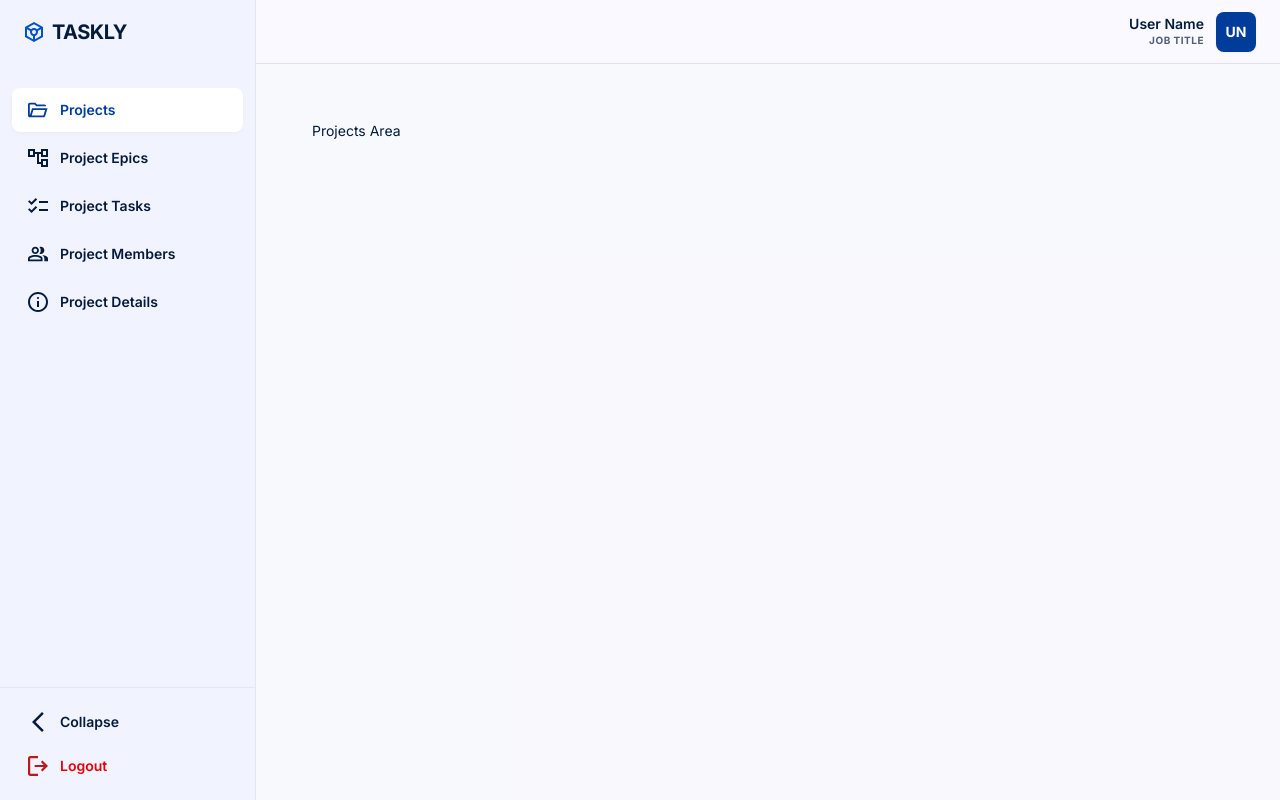
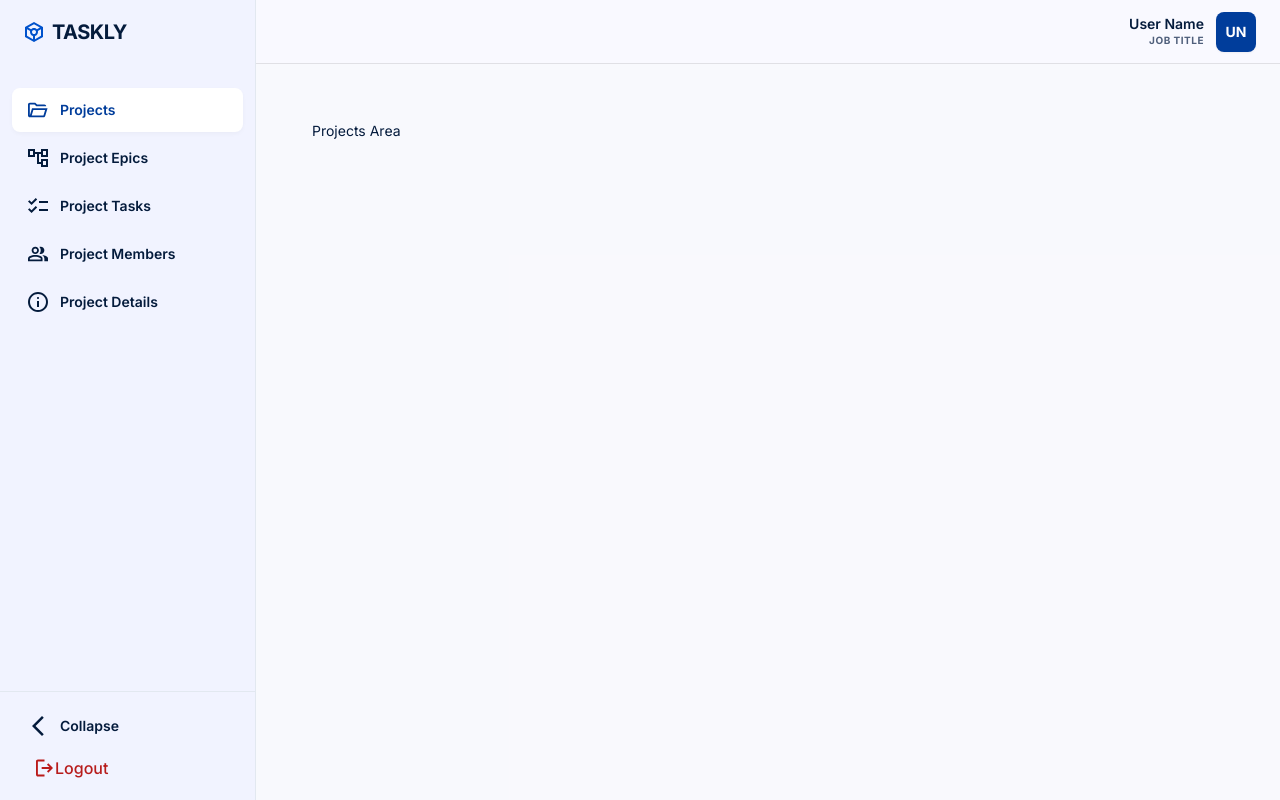
Before and after one commit to HaidyHisham/taskly, a React (Vite) app: page /project/projects in a window 1280 px wide. Built offline with nearby package versions, Linux system fonts and the light colour scheme.

Commit message:
feat: implement logout functionality

```diff
--- a/src/App.tsx
+++ b/src/App.tsx
@@ -1,11 +1,46 @@
+import React, { useEffect } from "react";
 import "./index.css";
-import { RouterProvider } from "react-router-dom"
-import router from "./router/router"
+import { RouterProvider } from "react-router-dom";
+import router from "./router/router";
 import { ToastContainer } from "react-toastify";
 import "react-toastify/dist/ReactToastify.css";
+import { useAppDispatch } from "./store/hooks";
+import { setCredentials, logout } from "./features/auth/store/authSlice";
+import { getRefreshToken } from "./features/auth/utils/auth";
+import { refreshTokenService } from "./features/auth/services/token.services";
+
+function App() {
+  const dispatch = useAppDispatch();
+
+  useEffect(() => {
+    const refreshSession = async () => {
+      const storedRefreshToken = getRefreshToken();
+      if (!storedRefreshToken) return;
+
+      const rememberMe = !!localStorage.getItem("taskly_refresh_token");
+
+      try {
+        const result = await refreshTokenService(storedRefreshToken);
+        dispatch(
+          setCredentials({
+            user: result.user,
+            accessToken: result.access_token,
+            refreshToken: result.refresh_token,
+            rememberMe,
+          })
+        );
+      } catch (error) {
+        dispatch(logout());
+      }
+    };
+
+    refreshSession();
 
 
-function App() {
+    const intervalId = setInterval(refreshSession, 45 * 60 * 1000);
+
+    return () => clearInterval(intervalId);
+  }, [dispatch]);
 
   return (
     <>
@@ -21,10 +56,9 @@ function App() {
         draggable
         pauseOnHover
         theme="light"
-
       />
     </>
-  )
+  );
 }
 
-export default App
+export default App;
--- /dev/null
+++ b/src/features/auth/hooks/logout.hooks.ts
@@ -0,0 +1,54 @@
+import { useState } from "react";
+import { useNavigate } from "react-router-dom";
+import { useAppSelector, useAppDispatch } from "@/store/hooks";
+import { logout as logoutAction } from "@/features/auth/store/authSlice";
+import { logoutService } from "@/features/auth/services/logout.services";
+
+export const useLogout = () => {
+  const [isPending, setIsPending] = useState(false);
+  const [error, setError] = useState<string | null>(null);
+  const dispatch = useAppDispatch();
+  const navigate = useNavigate();
+  const token = useAppSelector((state) => state.auth.token);
+
+  const onHandleLogout = async () => {
+    setError(null);
+    setIsPending(true);
+
+    const completeLocalLogout = () => {
+      dispatch(logoutAction());
+      navigate("/login");
+    };
+
+    if (!token) {
+      completeLocalLogout();
+      setIsPending(false);
+      return;
+    }
+
+    try {
+      await logoutService(token);
+      completeLocalLogout();
+    } catch (err: any) {
+      const msg = err?.message || "Logout failed, please try again.";
+      const lowerMsg = msg.toLowerCase();
+
+      if (
+        lowerMsg.includes("jwt") ||
+        lowerMsg.includes("expired") ||
+        lowerMsg.includes("token") ||
+        lowerMsg.includes("signature") ||
+        lowerMsg.includes("claim")
+      ) {
+        completeLocalLogout();
+      } else {
+        setError(msg);
+        alert(msg);
+      }
+    } finally {
+      setIsPending(false);
+    }
+  };
+
+  return { onHandleLogout, isPending, error };
+};
--- /dev/null
+++ b/src/features/auth/services/logout.services.ts
@@ -0,0 +1,28 @@
+const BASE_URL = import.meta.env.VITE_API_BASE_URL;
+const API_KEY = import.meta.env.VITE_API_KEY;
+
+export const logoutService = async (token: string) => {
+  const response = await fetch(`${BASE_URL}/auth/v1/logout`, {
+    method: "POST",
+    headers: {
+      "Content-Type": "application/json",
+      apikey: `${API_KEY}`,
+      Authorization: `Bearer ${token}`,
+    },
+  });
+
+  if (!response.ok) {
+    let errorMessage = "Logout failed, please try again.";
+    try {
+      const result = await response.json();
+      if (result?.error_description || result?.msg) {
+        errorMessage = result.error_description || result.msg;
+      }
+    } catch (e) {
+
+    }
+    throw new Error(errorMessage);
+  }
+
+  return true;
+};
--- /dev/null
+++ b/src/features/auth/services/token.services.ts
@@ -0,0 +1,21 @@
+const BASE_URL = import.meta.env.VITE_API_BASE_URL;
+const API_KEY = import.meta.env.VITE_API_KEY;
+
+export const refreshTokenService = async (refreshToken: string) => {
+  const response = await fetch(`${BASE_URL}/auth/v1/token?grant_type=refresh_token`, {
+    method: "POST",
+    headers: {
+      "Content-Type": "application/json",
+      apikey: `${API_KEY}`,
+    },
+    body: JSON.stringify({
+      refresh_token: refreshToken,
+    }),
+  });
+
+  const result = await response.json();
+  if (!response.ok) {
+    throw new Error(result?.error_description || "Session refresh failed");
+  }
+  return result;
+};
--- /dev/null
+++ b/src/shared/Button.tsx
@@ -0,0 +1,29 @@
+import React, { type ButtonHTMLAttributes } from "react";
+
+interface ButtonProps extends ButtonHTMLAttributes<HTMLButtonElement> {
+  variant?: "primary" | "secondary" | "ghost";
+  children: React.ReactNode;
+}
+
+const Button: React.FC<ButtonProps> = ({
+  variant = "primary",
+  children,
+  ...props
+}) => {
+  const btnVariants = {
+    primary: "text-white rounded-4px primary-gradient shadow-sm font-semibold",
+    secondary: "text-primary font-semibold",
+    ghost: "text-slate-md/60 font-medium",
+  };
+
+  return (
+    <button
+      {...props}
+      className={`w-full px-6 py-2.5 text-body leading-5 flex items-center justify-center gap-0.5 capitalize cursor-pointer ${btnVariants[variant]} ${props.className}`}
+    >
+      {children}
+    </button>
+  );
+};
+
+export default Button;
--- /dev/null
+++ b/src/shared/LogoutBtn.tsx
@@ -0,0 +1,31 @@
+
+import React from 'react';
+import { useLogout } from '@/features/auth/hooks/logout.hooks';
+import Button from './Button';
+import LogoutIcon from '@/assets/icons/logout.svg?react';
+
+interface Props {
+  isCollapsed?: boolean;
+}
+
+const LogoutBtn: React.FC<Props> = ({ isCollapsed }) => {
+  const { onHandleLogout, isPending } = useLogout();
+
+  return (
+    <Button
+      variant="ghost"
+      className="text-error! leading-5 justify-start gap-12px px-12px! py-10px! hover:text-error-dark! transition-colors duration-500 group"
+      onClick={onHandleLogout}
+      disabled={isPending}
+    >
+      <span title="Logout">
+        <LogoutIcon
+          className={`w-4.25 ${isCollapsed ? 'group-hover:scale-110 mx-auto' : ''}`}
+        />
+      </span>
+      {isPending ? 'Logging Out' : <>{!isCollapsed && <span>logout</span>}</>}
+    </Button>
+  );
+};
+
+export default LogoutBtn;
--- a/src/shared/Navbar.tsx
+++ b/src/shared/Navbar.tsx
@@ -1,12 +1,13 @@
-
+import React, { useState } from 'react';
 import { useAppSelector } from "@/store/hooks";
+import LogoutBtn from "./LogoutBtn";
 
 function Navbar() {
+  const [isDropdownOpen, setIsDropdownOpen] = useState(false);
 
   const user = useAppSelector((state) => state.auth.user);
   const displayName = user?.name || "User Name";
   const displayRole = user?.job_title || "Job Title";
-
 
   const getInitials = (name: string): string => {
     const parts = name.trim().split(/\s+/);
@@ -17,7 +18,7 @@ function Navbar() {
 
   return (
     <header className="hidden md:flex h-16 bg-background border-b border-black/10 px-6 items-center shrink-0">
-      <div className="flex items-center gap-3 ml-auto">
+      <div className="flex items-center gap-3 ml-auto relative">
         <div className="text-right flex flex-col">
           <span className="text-sm font-semibold text-slate-dark leading-tight">
             {displayName}
@@ -26,9 +27,25 @@ function Navbar() {
             {displayRole}
           </span>
         </div>
-        <div className="w-10 h-10 rounded-lg bg-primary text-white flex items-center justify-center font-bold text-sm shrink-0 shadow-xs uppercase">
+
+        <button
+          onClick={() => setIsDropdownOpen(!isDropdownOpen)}
+          className="w-10 h-10 rounded-lg bg-primary text-white flex items-center justify-center font-bold text-sm shrink-0 shadow-xs uppercase cursor-pointer focus:outline-hidden"
+        >
           {getInitials(displayName)}
-        </div>
+        </button>
+
+        {isDropdownOpen && (
+          <>
+            <div
+              className="fixed inset-0 z-40"
+              onClick={() => setIsDropdownOpen(false)}
+            />
+            <div className="absolute right-0 top-full mt-2 w-48 bg-white border border-slate-200 rounded-lg shadow-lg p-1 z-50">
+              <LogoutBtn />
+            </div>
+          </>
+        )}
       </div>
     </header>
   );
--- a/src/shared/Sidebar.tsx
+++ b/src/shared/Sidebar.tsx
@@ -1,4 +1,4 @@
-import  { useState } from "react";
+import React, { useState } from "react";
 import { NavLink } from "react-router-dom";
 
 import ProjectsIcon from "@/assets/icons/projects.svg?react";
@@ -6,10 +6,10 @@ import EpicsIcon from "@/assets/icons/Epics.svg?react";
 import TasksIcon from "@/assets/icons/Tasks.svg?react";
 import MembersIcon from "@/assets/icons/Members.svg?react";
 import DetailsIcon from "@/assets/icons/Details.svg?react";
-import LogoutIcon from "@/assets/icons/logout.svg?react";
 import CollapseIcon from "@/assets/icons/Collapse.svg?react";
 import LogoIcon from "@/assets/icons/logo.svg?react";
 import Logo from "./Logo";
+import LogoutBtn from "./LogoutBtn";
 
 interface SidebarProps {
   isMobileOpen: boolean;
@@ -18,6 +18,7 @@ interface SidebarProps {
 
 function Sidebar({ isMobileOpen, setIsMobileOpen }: SidebarProps) {
   const [isCollapsed, setIsCollapsed] = useState(false);
+
   const menuItems = [
     { path: "projects", label: "Projects", Icon: ProjectsIcon },
     { path: "epics", label: "Project Epics", Icon: EpicsIcon },
@@ -34,7 +35,6 @@ function Sidebar({ isMobileOpen, setIsMobileOpen }: SidebarProps) {
           onClick={() => setIsMobileOpen(false)}
         />
       )}
-
 
       <aside
         className={`fixed inset-y-0 left-0 z-50 flex flex-col h-full bg-surface-low border-r border-slate-200 transition-all duration-300 ease-in-out shrink-0 md:static md:translate-x-0 ${
@@ -70,7 +70,6 @@ function Sidebar({ isMobileOpen, setIsMobileOpen }: SidebarProps) {
         </nav>
 
         <div className="p-3 border-t border-slate-200">
-
           <button
             onClick={() => setIsCollapsed(!isCollapsed)}
             className="items-center gap-3 px-4 py-3 rounded-lg text-sm font-semibold text-slate-dark hover:bg-slate-light/40 w-full text-left cursor-pointer hidden md:flex"
@@ -83,14 +82,7 @@ function Sidebar({ isMobileOpen, setIsMobileOpen }: SidebarProps) {
             {!isCollapsed && <span>Collapse</span>}
           </button>
 
-
-          <a
-            href="#"
-            className="flex items-center gap-3 px-4 py-3 text-red-600 hover:bg-red-50 rounded-lg text-sm font-semibold"
-          >
-            <LogoutIcon className="w-5 h-5 shrink-0" />
-            {!isCollapsed && <span className="whitespace-nowrap">Logout</span>}
-          </a>
+          <LogoutBtn isCollapsed={isCollapsed} />
         </div>
       </aside>
     </>
```
Also changed, not shown: src/shared/MobileNav.tsx (+30 -10 lines). Lines whose indentation alone changed are shown as unchanged.
